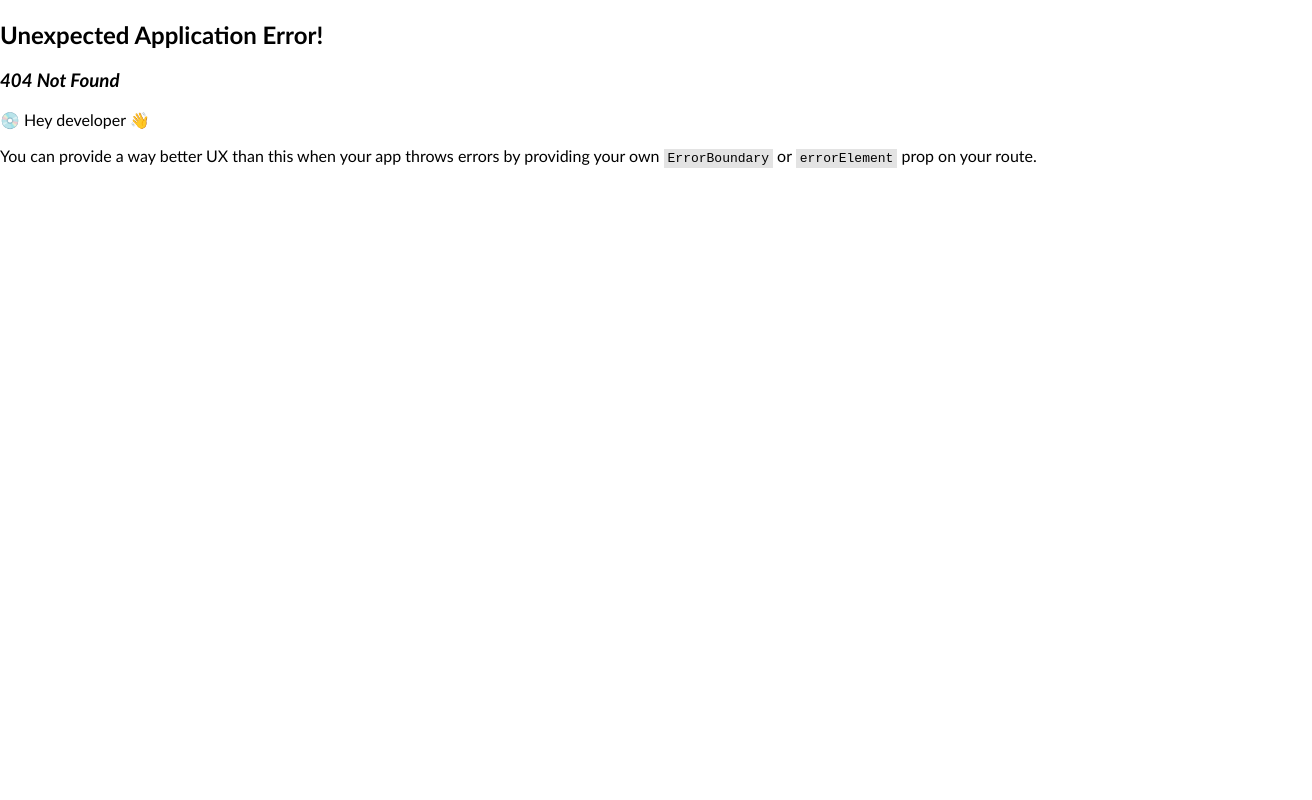
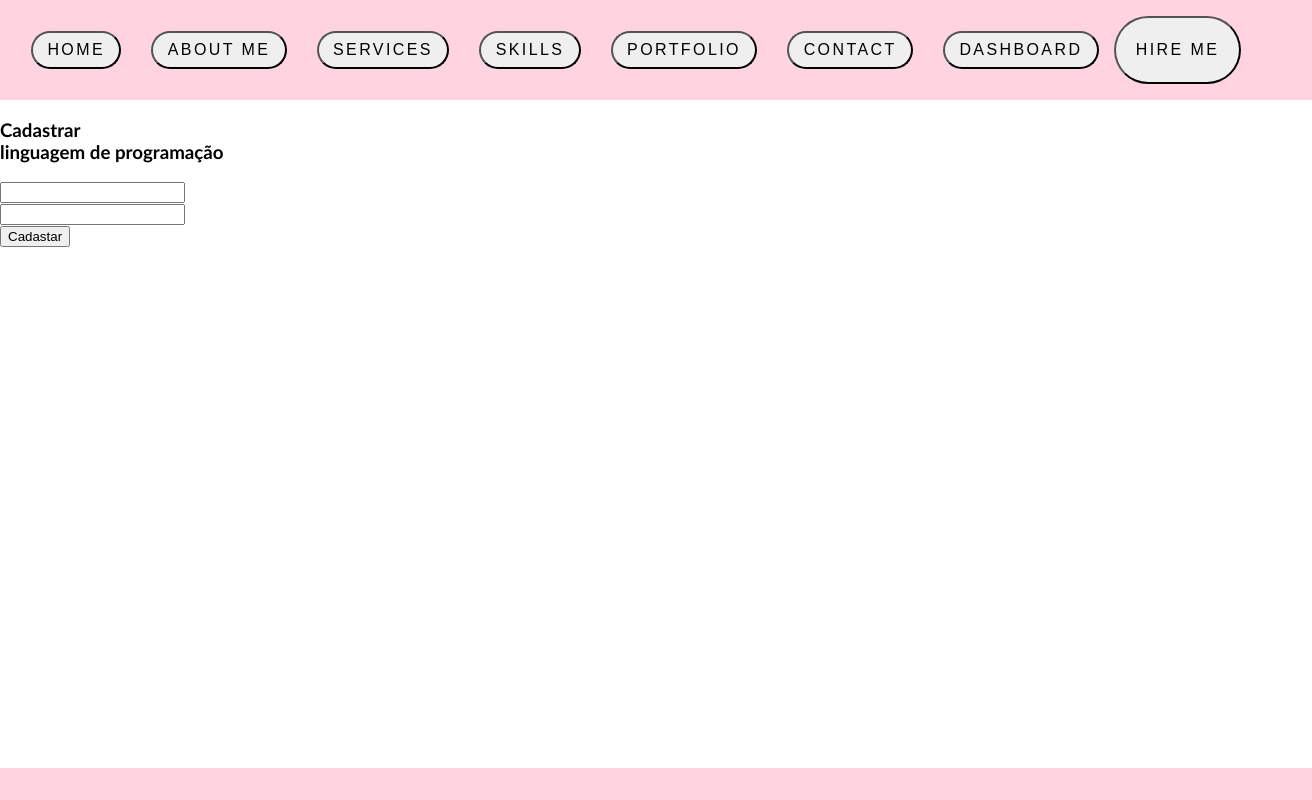
Before and after one commit to singridmaria/VITE-PROJECT, a React (Vite) app: page /dashboard in a window 1280 px wide. Before the commit this address had no page. Shown: the whole page, 1312 px wide, since content can reach past the window. Built offline with nearby package versions, Linux system fonts and the light colour scheme.

Commit message:
Ajuste aula 23032024

```diff
--- a/src/components/header/AppHeader.jsx
+++ b/src/components/header/AppHeader.jsx
@@ -27,8 +27,9 @@ const AppHeadder = () => {
                     <Link to="/contact">
                         <ButtonHeader label="CONTACT" />
                     </Link>
-
-
+                    <Link to="/dashboard">
+                        <ButtonHeader label="DASHBOARD" />
+                    </Link>
 
                     <ButtonHomeView label="HIRE ME" />
 
--- a/src/components/header/ButtonHeader.jsx
+++ b/src/components/header/ButtonHeader.jsx
@@ -1,10 +1,10 @@
 import "./style.css"
 
-const ButtonHeader = ({label, onClick}) => {
-    return(
+const ButtonHeader = ({ label, onClick }) => {
+    return (
         <>
 
-        <button className="buttonheader" onClick={onClick} >{label}</button>
+            <button className="buttonheader" onClick={onClick} >{label}</button>
 
 
         </>
--- a/src/components/header/style.css
+++ b/src/components/header/style.css
@@ -30,7 +30,7 @@
 .nav-buttons {
 
     text-align: center;
-    display: flex   ;
+    display: flex;
 }
 
 .menu {
--- a/src/components/homeview/ButtonHomeView.jsx
+++ b/src/components/homeview/ButtonHomeView.jsx
@@ -1,9 +1,9 @@
 import "./style.css"
 
-const ButtonHomeView = ({label, onClick}) => {
+const ButtonHomeView = ({ label, onClick }) => {
     return (
         <>
-            <button className = "buttonHomeView" onClick={onClick}>{label}</button>
+            <button className="buttonHomeView" onClick={onClick}>{label}</button>
         </>
     )
 }
--- a/src/routes/Router.jsx
+++ b/src/routes/Router.jsx
@@ -7,6 +7,7 @@ import Portfolio from "../views/portfolio/Portfolio"
 import Contact from "../views/contact/contact"
 import HomeView from "../views/home/HomeView"
 import Principal from "../views/home/Principal"
+import Dashboard from "../views/dashboard/dashboard"
 
 
 const router = createBrowserRouter([
@@ -38,6 +39,11 @@ const router = createBrowserRouter([
                 path: '/contact',
                 element: <Contact />
             },
+            {
+                path: '/dashboard',
+                element: <Dashboard />
+            },
+
 
 
         ]
--- a/src/views/dashboard/dashboard.jsx
+++ b/src/views/dashboard/dashboard.jsx
@@ -1,7 +1,48 @@
+import { useState, useEffect } from "react";
+
+
 const Dashboard = () => {
+    const [dataForm, setDataForm] = useState({
+        lang: "",
+        percentage: "",
+    });
+
+    const inputHandler = (event) => {
+        setDataForm({ ...dataForm, [event.target.name]: event.target.value });
+
+    };
+
+    const addLanguage = (event) => {
+        event.preventDefault();
+
+
+
+        fetch("/", {
+            method: "POST",
+            headers: {
+                "Content-Type": "application/jason",
+            },
+            body: JSON.stringify(dataForm),
+        })
+
+        console.log(dataForm);
+    }
+
+
     return (
         <>
-
+            <form>
+                <h3>Cadastrar <br /> linguagem de programação</h3>
+                <div className="input-form">
+                    <input type="text" name="lang" onChange={inputHandler} />
+                </div>
+                <div className="input-form">
+                    <input type="text" name="percentage" onChange={inputHandler} />
+                </div>
+                <div className="input-form">
+                    <button onClick={addLanguage} className="add">Cadastar</button>
+                </div>
+            </form>
         </>
     )
 }
```
Also changed, not shown: src/components/homeview/Home.jsx (+9 -9 lines).
